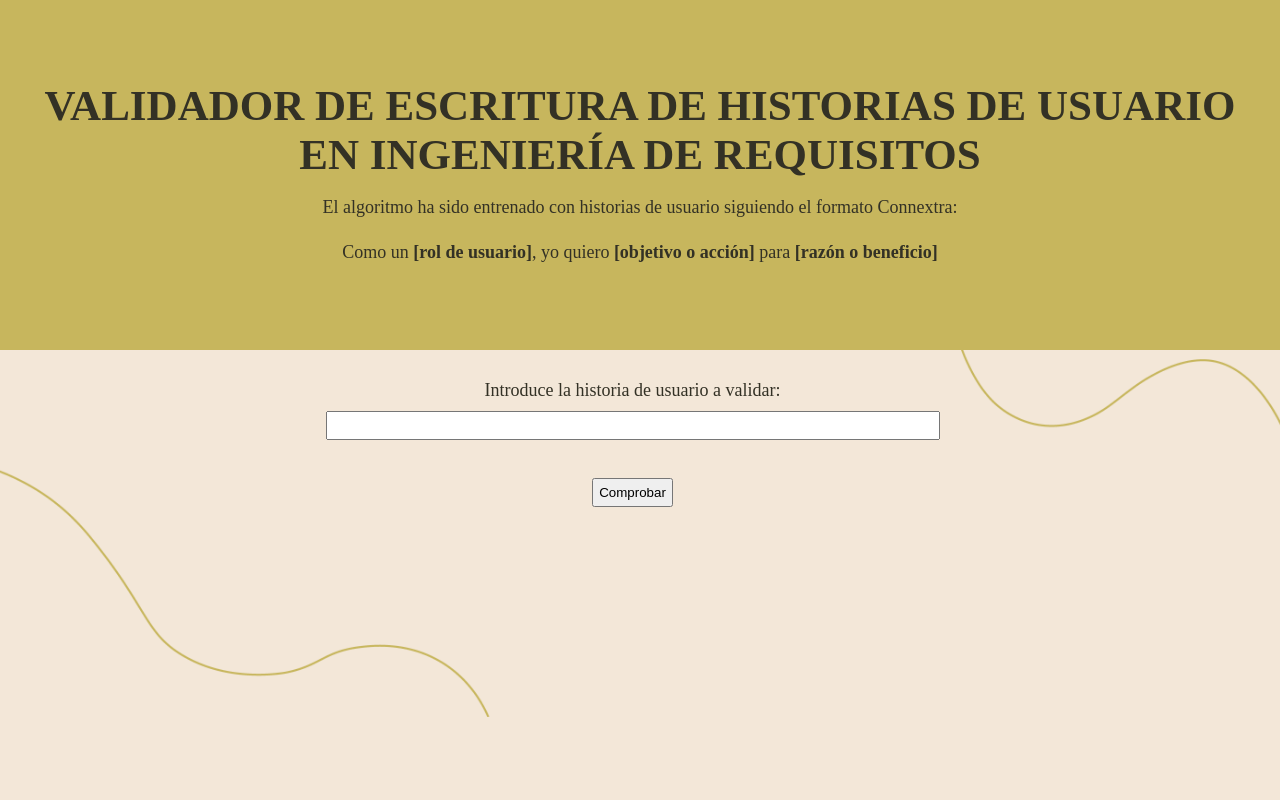
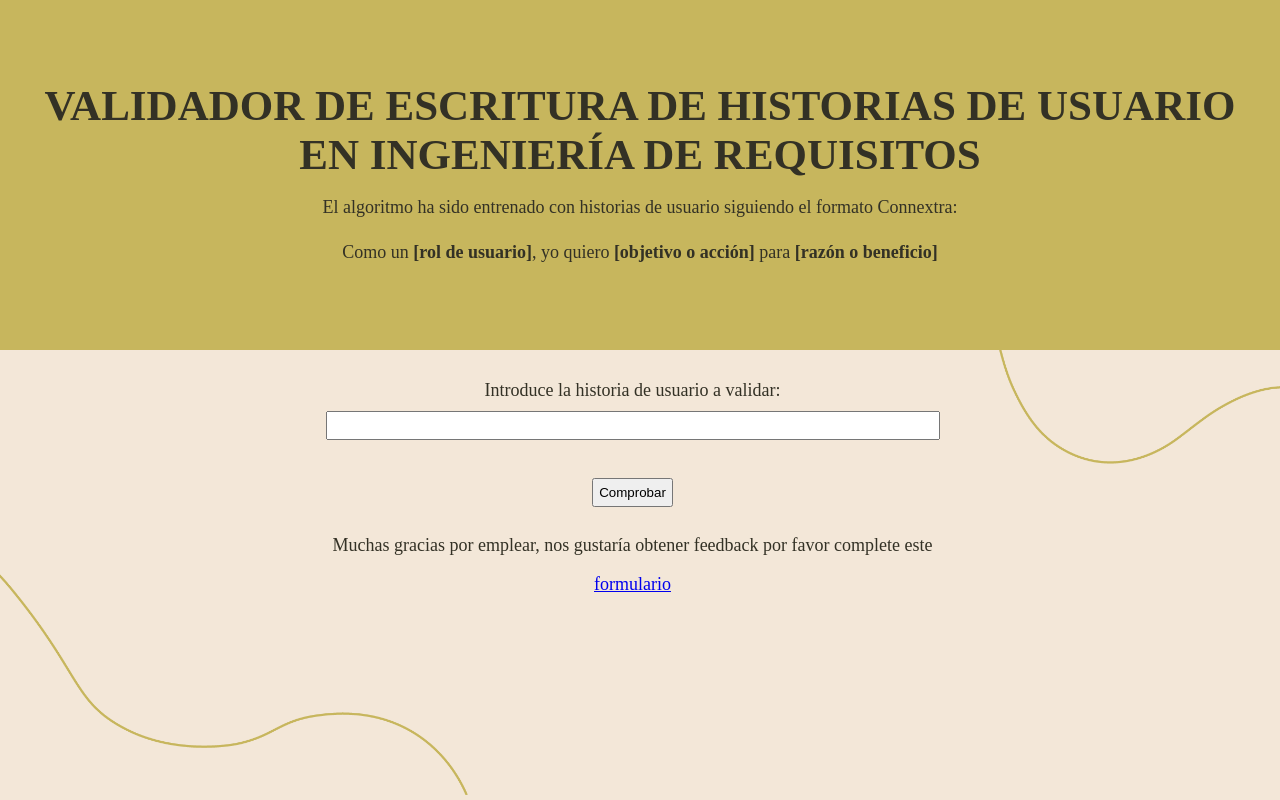
Before and after one commit to yaizargudin/app_tfm, a plain HTML site: page index.html in a window 1280 px wide. Drawn offline with Linux system fonts and the light colour scheme.

Commit message:
añadir url al formulario

```diff
--- a/index.html
+++ b/index.html
@@ -21,6 +21,7 @@
             <button id="check">Comprobar</button><br>
             <div id="result">
                 <p id="text-result"></p>
+                <p>Muchas gracias por emplear, nos gustaría obtener feedback por favor complete este </p><a href="https://forms.gle/93Rd9F1rkZA5bKHe8" target="_blank">formulario</a>
             </div>
         </section>
     </body>
```
